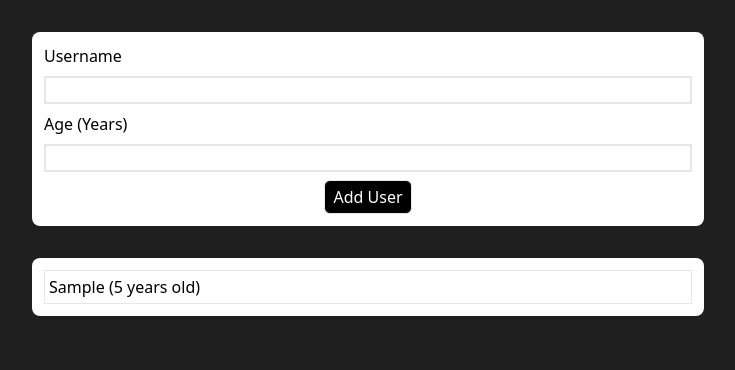
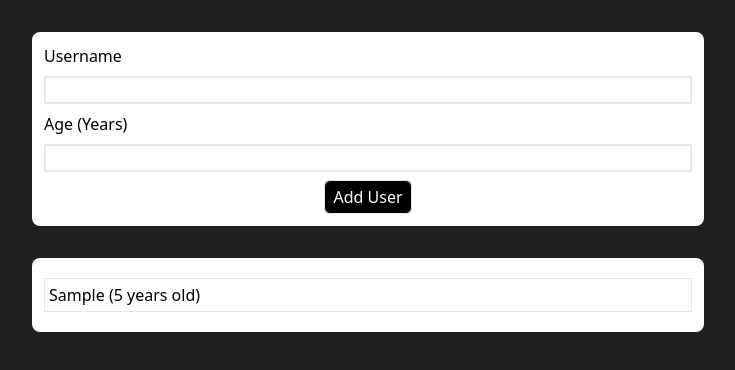
Before and after one commit to N0T1V4G0/user-form-react, a React (Vite) app: page / in a window 1280 px wide. Both pictures are taken after typing "Sample", "5" into the empty fields and a click on the button "Add User". Shown: the top 370 px of the page, without its empty margins (272-1007 px from the left). Built offline with nearby package versions, Linux system fonts and the light colour scheme.

Commit message:
style: finish styling UsersList comp

```diff
--- a/src/components/User/UsersList.jsx
+++ b/src/components/User/UsersList.jsx
@@ -3,7 +3,7 @@ import Card from '../UI/Card';
 function UsersList({ users }) {
   return (
     <Card>
-      <ul>
+      <ul className='flex flex-col gap-2 mt-2 mb-2'>
         {users.map((u, i) => (
           <li key={i} className='border p-1'>
             {u.name} ({u.age} years old)
@@ -14,13 +14,4 @@ function UsersList({ users }) {
   );
 }
 
-UsersList.defaultProps = {
-  users: [
-    {
-      name: 'Lucas',
-      age: '21',
-    },
-  ],
-};
-
 export default UsersList;
```
